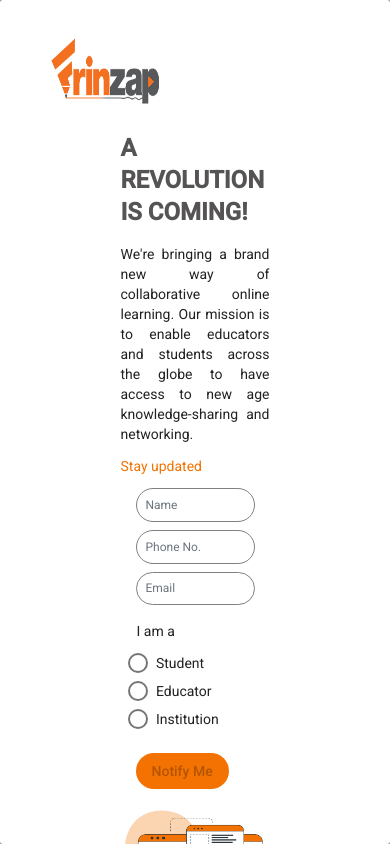
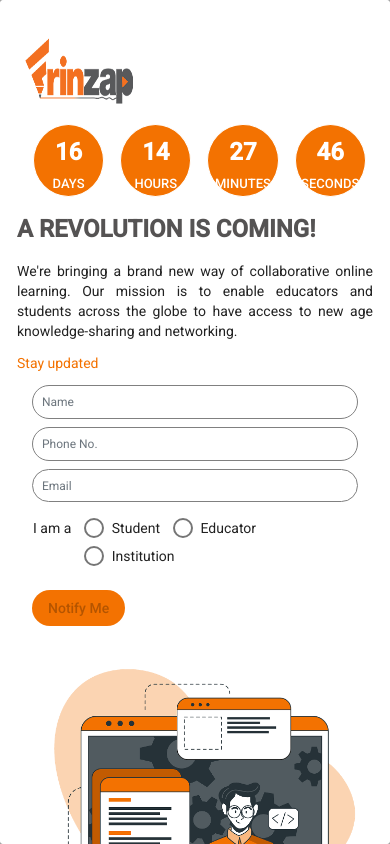
Before and after one commit to Daman431/frinzap-landing, an Angular app: page / in a window 390 px wide. Built offline with nearby package versions, Linux system fonts and the light colour scheme.

Commit message:
Added Countdown and Enhanced Mobile UI

```diff
--- a/src/app/login-countdown/login-countdown.component.html
+++ /dev/null
@@ -1 +0,0 @@
-<p>login-countdown works!</p>
--- a/src/app/login/login.component.css
+++ b/src/app/login/login.component.css
@@ -6,9 +6,6 @@
     height: 100%;
     width: 100vw;
     overflow: scroll;
-  }
-  .logo{
-    margin-left: -20vw;
   }
 }
 .card-container{
@@ -52,15 +49,16 @@
   color: #fff;
 }
 .counter-div{
-  height: 15%;
-  width: 15%;
+  height: 0;
+  width: 20%;
+  padding-bottom: 20%;
   background-color: rgb(243,114,1);
-  border-radius: 100%;
+  border-radius: 50%;
   border: 1px solid #fff;
   display: inline-block;
   text-align: center;
   color: #000;
-  padding: 0.5em;
+  /* padding: 0.5em;  */
 }
 .counter-header{
   color: #fff;
@@ -70,7 +68,8 @@
 .counter-text{
   font-size: x-large;
   color: #fff;
-  font-weight: 600;
+  margin-top: 25%;
+  font-weight: 900;
 }
 .custom-error-message{
   height: 5vh;
--- a/src/app/login/login.component.html
+++ b/src/app/login/login.component.html
@@ -1,25 +1,25 @@
-<mat-card class="card-container ">
-    <div class="row row-cols-2 d-lg-flex d-block mx-auto">
-        <div class="container-fluid main-content mt-2">
+<mat-card class="card-container">
+    <div class="row row-cols-md-2 d-lg-flex d-block px-3">
+        <div class="main-content mt-2">
             <mat-card-title>
                 <img src="../../assets/images/logo.png" class="logo" >
              </mat-card-title>
              <mat-card-subtitle>
-                 <div class="counter-container d-none d-lg-block">
+                 <div class="counter-container">
                      <div class="counter-div ml-3">
-                        <p class="counter-text mt-3">00</p>
+                        <p class="counter-text " >{{counterDetails.days}}</p>
                         <p class="counter-header">DAYS</p>
                      </div>
                      <div class="counter-div ml-3">
-                        <p class="counter-text mt-3">00</p>
+                        <p class="counter-text ">{{counterDetails.hoursLeft}}</p>
                         <p class="counter-header">HOURS</p>
                      </div>
                      <div class="counter-div ml-3">
-                        <p class="counter-text mt-3">00</p>
+                        <p class="counter-text ">{{counterDetails.minutesLeft}}</p>
                         <p class="counter-header">MINUTES</p>
                      </div>
                      <div class="counter-div ml-3">
-                        <p class="counter-text mt-3">00</p>
+                        <p class="counter-text ">{{counterDetails.secondsLeft}}</p>
                         <p class="counter-header">SECONDS</p>
                      </div>
                  </div>
--- a/src/app/login/login.component.ts
+++ b/src/app/login/login.component.ts
@@ -16,6 +16,12 @@ export class notifyDialog {}
 })
 export class LoginComponent implements OnInit {
   private url="192.241.131.118:5009/frinzap/invite";
+  public counterDetails = {
+    days:0,
+    hoursLeft:0,
+    minutesLeft:0,
+    secondsLeft:0
+  };
   constructor(public dialog: MatDialog,private http: HttpClient) { }
 
   formData(formObject){
@@ -39,6 +45,59 @@ export class LoginComponent implements OnInit {
   }
 
   ngOnInit(): void {
+    this.countdownComponent()
   }
 
+   countdownComponent() {
+
+        let flag = true;
+        const updateCountdown = (countDownTime)=>{
+            const counter = setInterval(() => {
+
+                this.counterDetails = updateDeadline();
+
+                if(countDownTime == 0){
+                    clearInterval(counter);
+                }
+            }, 1000);
+        }
+
+        const updateDeadline = ()=> {
+
+            let endDate = new Date("september 5, 2020 00:00:00");
+            let currentDate = new Date();
+            let countDownTime = endDate.getTime() - currentDate.getTime();
+
+            const remainingTime = timeLeft(countDownTime);
+
+            if(flag){
+                updateCountdown(countDownTime)
+                flag=false;
+            }
+
+            return remainingTime;
+
+        }
+        const timeLeft = (countDownTime) => {
+
+            let days = Math.floor(countDownTime/(1000 * 60 * 60 * 24));
+            let hours = Math.floor(countDownTime/(1000 * 60 *60));
+            let minutes = Math.floor(countDownTime/(1000 * 60));
+            let seconds = Math.floor(countDownTime/1000);
+
+
+
+            let hoursLeft = hours % 24;
+            let minutesLeft = minutes % 60;
+            let secondsLeft = seconds % 60;
+
+            return {
+                days:days,
+                hoursLeft:hoursLeft,
+                minutesLeft:minutesLeft,
+                secondsLeft:secondsLeft
+            }
+        }
+        updateDeadline();
+      }
 }
```
Also changed, not shown: src/app/login-countdown/login-countdown.component.ts (deleted, +0 -15 lines), src/app/login-countdown/login-countdown.component.css (deleted), 1 other file (tests, documents, lock files or other folders).
